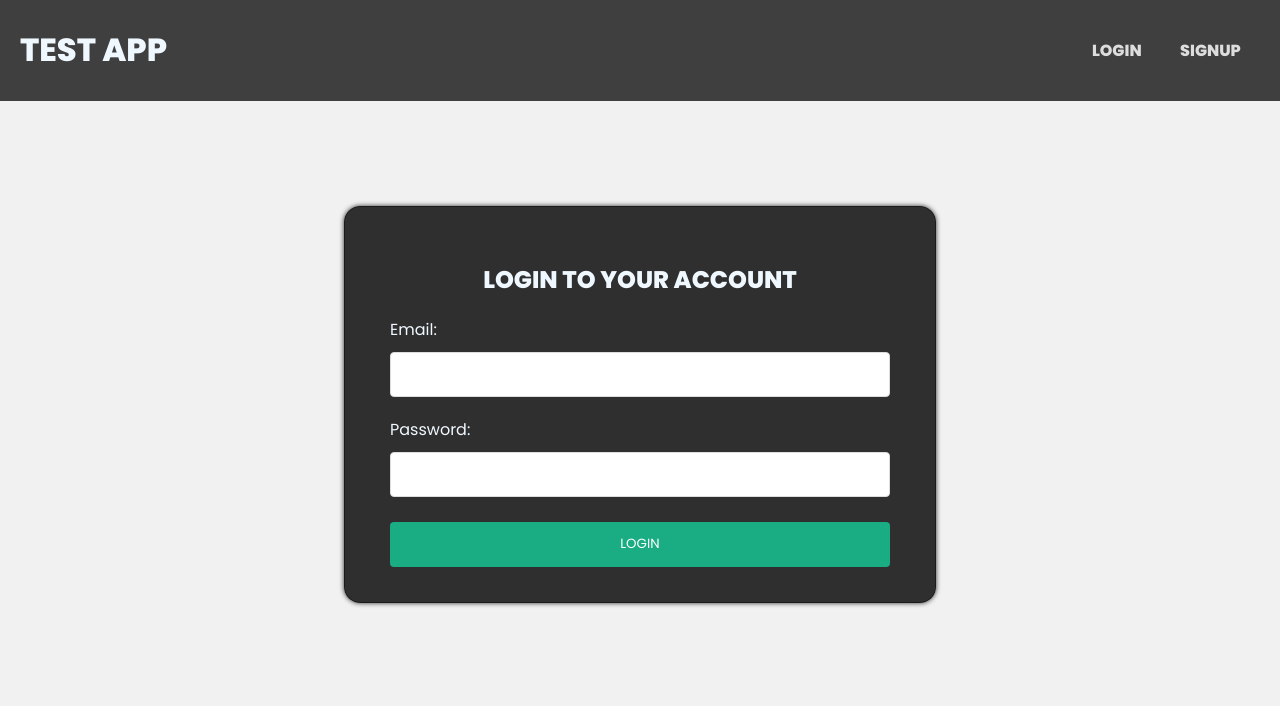
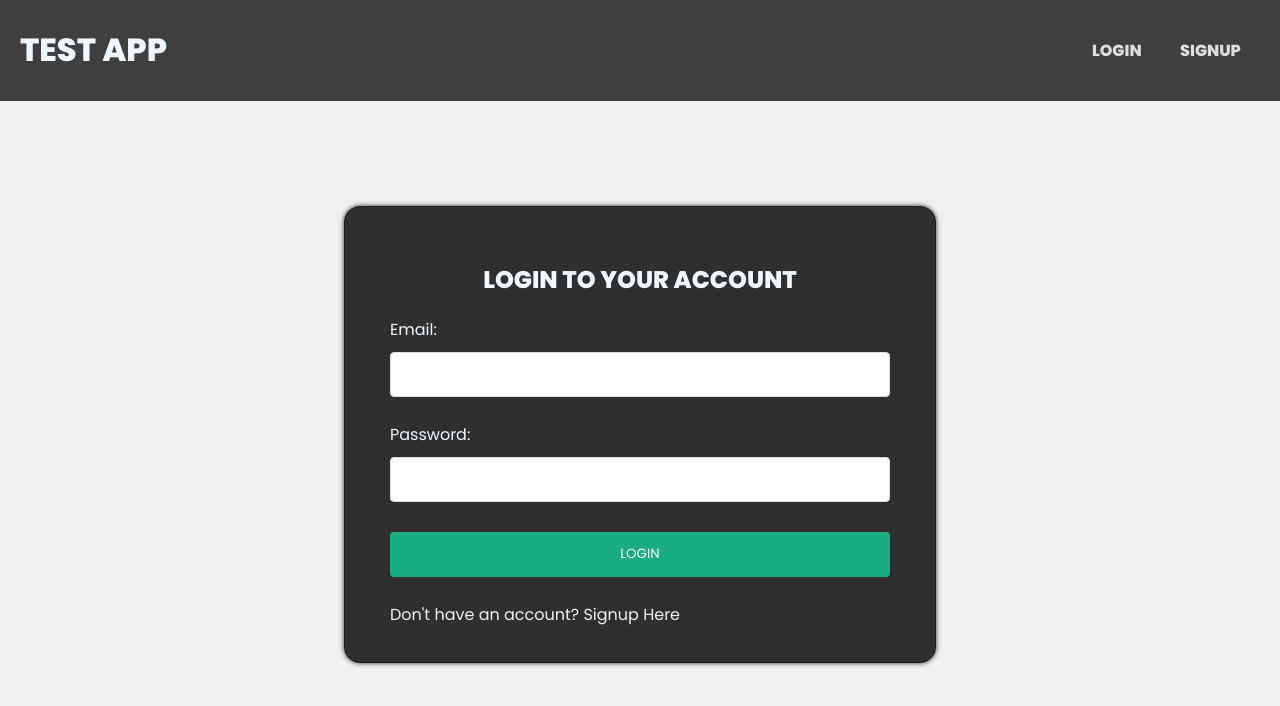
Before and after one commit to rondale-bufete/workout-app, a React (Create React App) app: page /login in a window 1280 px wide. Shown: the top 706 px of the page. Built offline with nearby package versions, Linux system fonts and the light colour scheme.

Commit message:
added accessories

```diff
--- a/src/index.css
+++ b/src/index.css
@@ -97,8 +97,19 @@ form h2 {
 }
 .form-container form input, button {
   height: 45px;
+  margin-bottom: 5%;
 
 }
 .form-container form button {
     margin-top: 1%;
   }
+
+.signup .t-link, .login .t-link {
+  color: #f1f1f1;
+  text-decoration: none;
+  text-align: center;
+  margin-inline: auto;
+  text-align: center;
+  margin-top: 5px;
+  text-align: center;
+}
--- a/src/pages/Login.js
+++ b/src/pages/Login.js
@@ -1,4 +1,5 @@
 import React from 'react'
+import { Link } from 'react-router-dom'
 import { useState } from 'react'
 import { useLogin } from '../hooks/useLogin'
 
@@ -32,6 +33,8 @@ const Login = () => {
                 value={password}
             />
             <button disabled={isLoading}>LOGIN</button>
+
+            <Link className='t-link' to='/signup'>Don't have an account? Signup Here</Link>
             {error && <div className='error'>{error}</div>}
         </form>
     </div>
--- a/src/pages/Signup.js
+++ b/src/pages/Signup.js
@@ -1,4 +1,5 @@
 import React from 'react'
+import { Link } from 'react-router-dom'
 import { useState } from 'react'
 import { useSignup } from '../hooks/useSignup'
 
@@ -38,6 +39,7 @@ const Signup = () => {
                 value={password}
             />
             <button disabled={ isLoading }>SIGN UP</button>
+            <Link className='t-link' to='/login'>Already have an account? Login Here</Link>
             {error && <div className='error'>{error}</div>}
         </form>
     </div>
```
